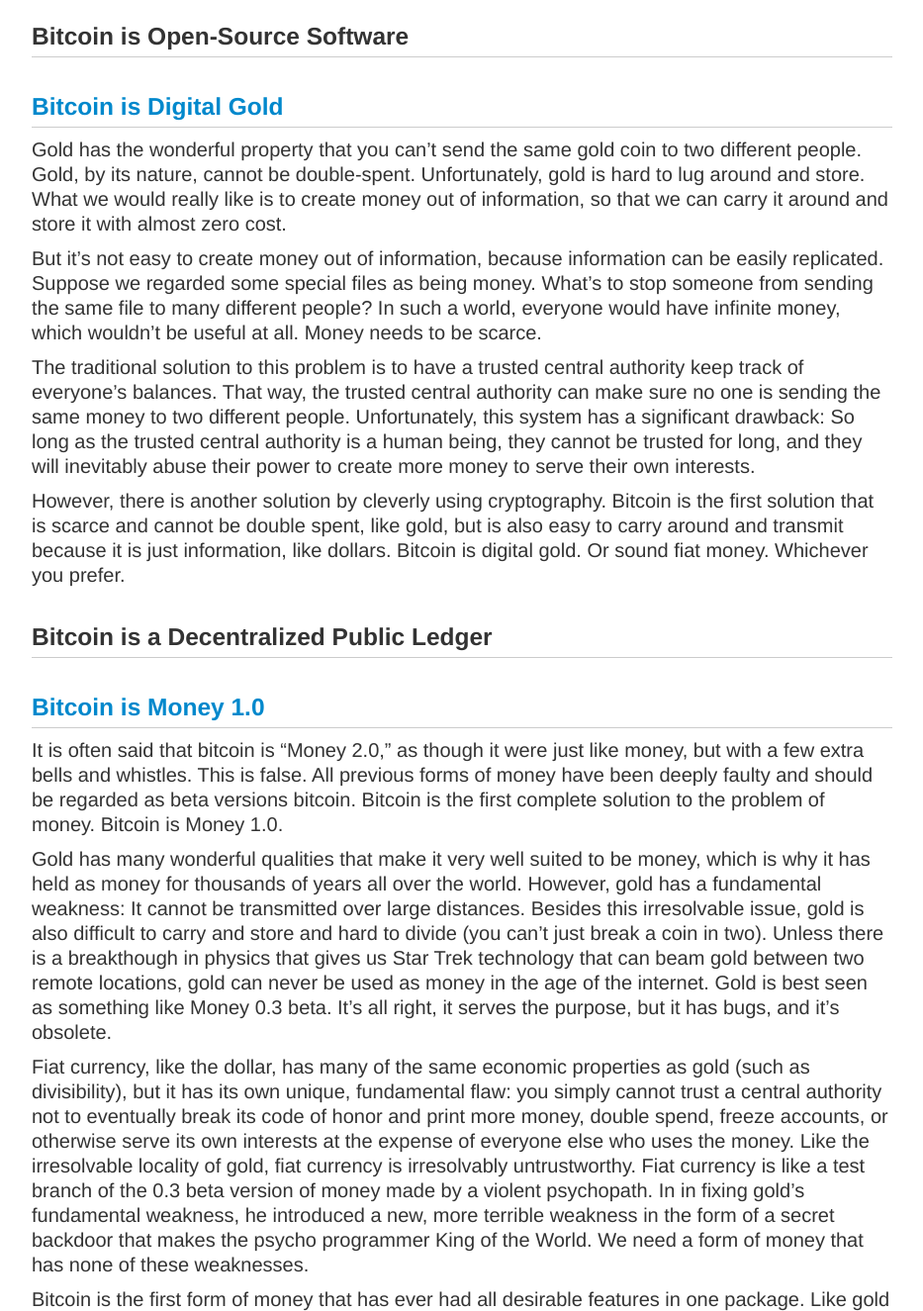
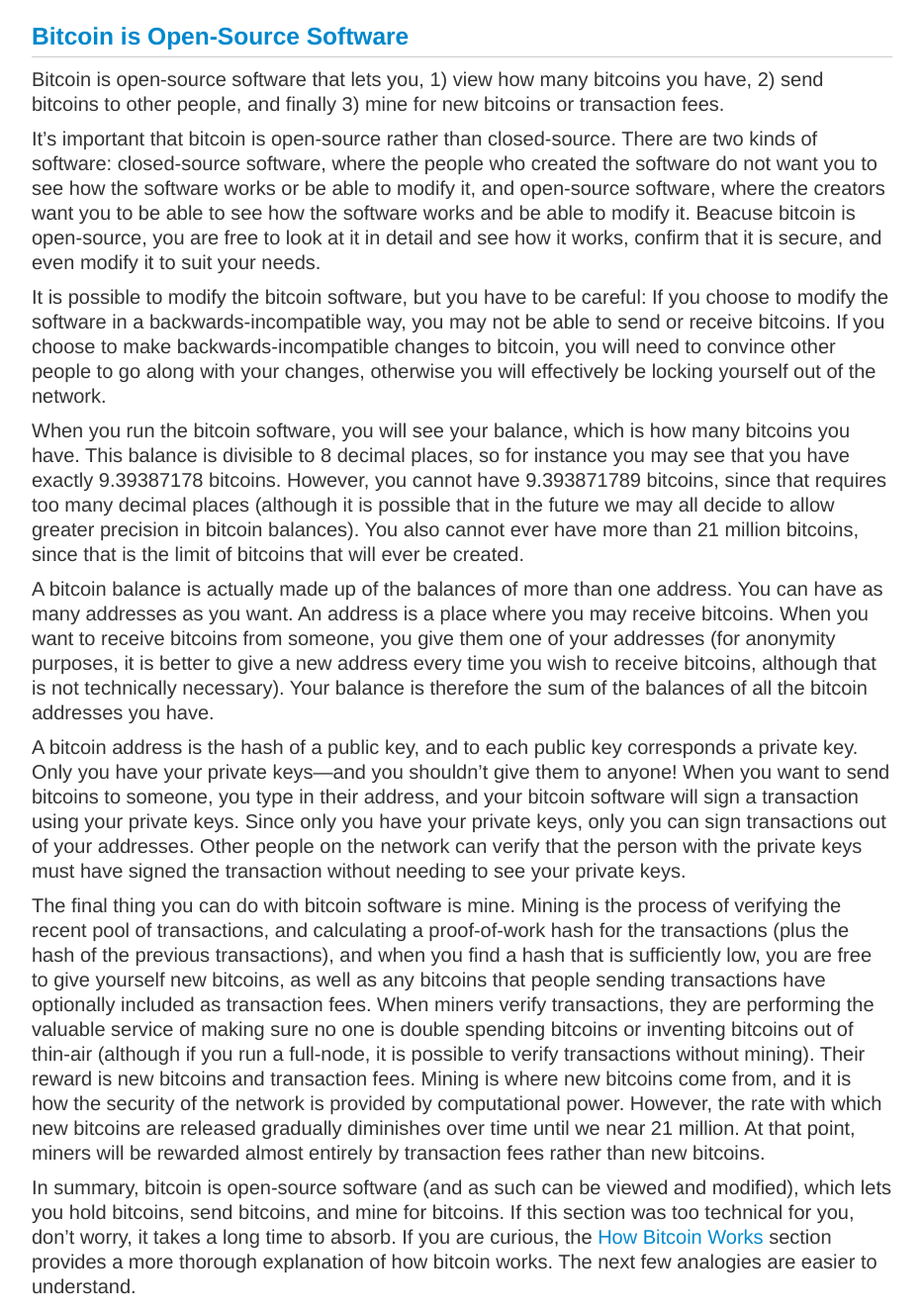
Before and after one commit to matiu/diveintobitcoin.com, a website: page public/index.html in a window 1280 px wide. Shown: the part 1120-2445 px from the top of the page at 99% size, without its empty margins (23-956 px from the left). Drawn offline with nearby package versions, Linux system fonts and the light colour scheme.

Commit message:
added "Bitcoin is Open-Source Software"

```diff
--- a/public/index.html
+++ b/public/index.html
@@ -58,7 +58,61 @@
 It is also the first protocol to ever have all of these properties.
 Oh, and one more thing: There will only ever be 21 million of them, but they are divisible to eight decimal places so there is plenty to go around.</p>
 
-<h3>Bitcoin is Open-Source Software</h3>
+<h3 id="bitcoinisopensourcesoftware"><a href="#bitcoinisopensourcesoftware">Bitcoin is Open-Source Software</a></h3>
+
+<p>
+Bitcoin is open-source software that lets you, 1) view how many bitcoins you have, 2) send bitcoins to other people, and finally 3) mine for new bitcoins or transaction fees.
+</p>
+
+<p>
+It&#8217;s important that bitcoin is open-source rather than closed-source.
+There are two kinds of software: closed-source software, where the people who created the software do not want you to see how the software works or be able to modify it, and open-source software, where the creators want you to be able to see how the software works and be able to modify it.
+Beacuse bitcoin is open-source, you are free to look at it in detail and see how it works, confirm that it is secure, and even modify it to suit your needs.
+</p>
+
+<p>
+It is possible to modify the bitcoin software, but you have to be careful: If you choose to modify the software in a backwards-incompatible way, you may not be able to send or receive bitcoins.
+If you choose to make backwards-incompatible changes to bitcoin, you will need to convince other people to go along with your changes, otherwise you will effectively be locking yourself out of the network.
+</p>
+
+<p>When you run the bitcoin software, you will see your balance, which is how many bitcoins you have.
+This balance is divisible to 8 decimal places, so for instance you may see that you have exactly 9.39387178 bitcoins.
+However, you cannot have 9.393871789 bitcoins, since that requires too many decimal places (although it is possible that in the future we may all decide to allow greater precision in bitcoin balances).
+You also cannot ever have more than 21 million bitcoins, since that is the limit of bitcoins that will ever be created.
+</p>
+
+<p>A bitcoin balance is actually made up of the balances of more than one address.
+You can have as many addresses as you want.
+An address is a place where you may receive bitcoins.
+When you want to receive bitcoins from someone, you give them one of your addresses (for anonymity purposes, it is better to give a new address every time you wish to receive bitcoins, although that is not technically necessary).
+Your balance is therefore the sum of the balances of all the bitcoin addresses you have.
+</p>
+
+<p>
+A bitcoin address is the hash of a public key, and to each public key corresponds a private key.
+Only you have your private keys&#8212;and you shouldn&#8217;t give them to anyone!
+When you want to send bitcoins to someone, you type in their address, and your bitcoin software will sign a transaction using your private keys.
+Since only you have your private keys, only you can sign transactions out of your addresses.
+Other people on the network can verify that the person with the private keys must have signed the transaction without needing to see your private keys.
+</p>
+
+<p>The final thing you can do with bitcoin software is mine.
+Mining is the process of verifying the recent pool of transactions, and calculating a proof-of-work hash for the transactions (plus the hash of the previous transactions), and when you find a hash that is sufficiently low, you are free to give yourself new bitcoins, as well as any bitcoins that people sending transactions have optionally included as transaction fees.
+When miners verify transactions, they are performing the valuable service of making sure no one is double spending bitcoins or inventing bitcoins out of thin-air (although if you run a full-node, it is possible to verify transactions without mining).
+Their reward is new bitcoins and transaction fees.
+Mining is where new bitcoins come from, and it is how the security of the network is provided by computational power.
+However, the rate with which new bitcoins are released gradually diminishes over time until we near 21 million.
+At that point, miners will be rewarded almost entirely by transaction fees rather than new bitcoins.
+</p>
+
+<p>
+In summary, bitcoin is open-source software (and as such can be viewed and modified), which lets you hold bitcoins, send bitcoins, and mine for bitcoins.
+If this section was too technical for you, don&#8217;t worry, it takes a long time to absorb.
+If you are curious, the <a href="#howbitcoinworks">How Bitcoin Works</a> section provides a more thorough explanation of how bitcoin works.
+The next few analogies are easier to understand.
+</p>
+
+
 
 <h3 id="bitcoinisdigitalgold"><a href="#bitcoinisdigitalgold">Bitcoin is Digital Gold</a></h3>
 
@@ -90,7 +144,7 @@
 Whichever you prefer.
 </p>
 
-<h3>Bitcoin is a Decentralized Public Ledger</h3>
+<h3>Bitcoin is a Public Ledger</h3>
 
 <h3 id="bitcoinismoney10"><a href="#bitcoinismoney10">Bitcoin is Money 1.0</a></h3>
 
@@ -131,7 +185,7 @@
 
 
 
-<h2 id="howbitcoinworks">How Bitcoin Works</h2>
+<h2 id="howbitcoinworks"><a href="#howbitcoinworks">How Bitcoin Works</a></h2>
 
 <p>Bitcoin is often called a &#8220;decentralized digital currency&#8221;, because it is digital, like dollars, but there is no person or company who runs it.
 It is shocking that it is possible for such a thing to exist, and it&#8217;s important to understand how it works.
@@ -154,7 +208,11 @@
 <h3>Paper Wallets</h3>
 
 <h2>Trading: Buying and Selling Bitcoins</h2>
-<h2>The Price</h2>
+<h3>Exchanges</h3>
+<h3>Localbitcoins.com</h3>
+<h3>#bitcoin-otc</h3>
+<h3>The Price</h3>
+
 <h2>Merchants: Accepting Bitcoins</h2>
 <h2>Mining: Where New Bitcoins Come From</h2>
 <h2>What is Bitcoin Good For?</h2>
@@ -176,6 +234,8 @@
 <h3>Q: Is bitcoin anonymous?</h3>
 <h3>Q: Isn&#8217;t trust a good thing?</h3>
 <h3>Q: What are bitcoins backed by?</h3>
+<h3>Q: Just what is a &#8330;bitcoin?&#8221;</h3>
+<h3>Q: Can&#8217;t bitcoin be hacked with quantum computers?</h3>
 <h2>Noteworthy Events in Bitcoin&#8217;s History</h2>
 <h2>The History of Money, Technology, and Cryptography</h2>
 <h2>Conclusion</h2>
@@ -205,8 +265,8 @@
 I welcome contributions.
 </p>
 
-<p>Dive Into Bitcoin is not issued under any particular license.
-Please use Dive Into Bitcoin as you see fit.
+<p>Dive Into Bitcoin is licensed under the &#8220;I trust you will use this wisely&#8221; license.
+You are free to use Dive Into Bitcoin as you see fit.
 </p>
 
       </div>
```
